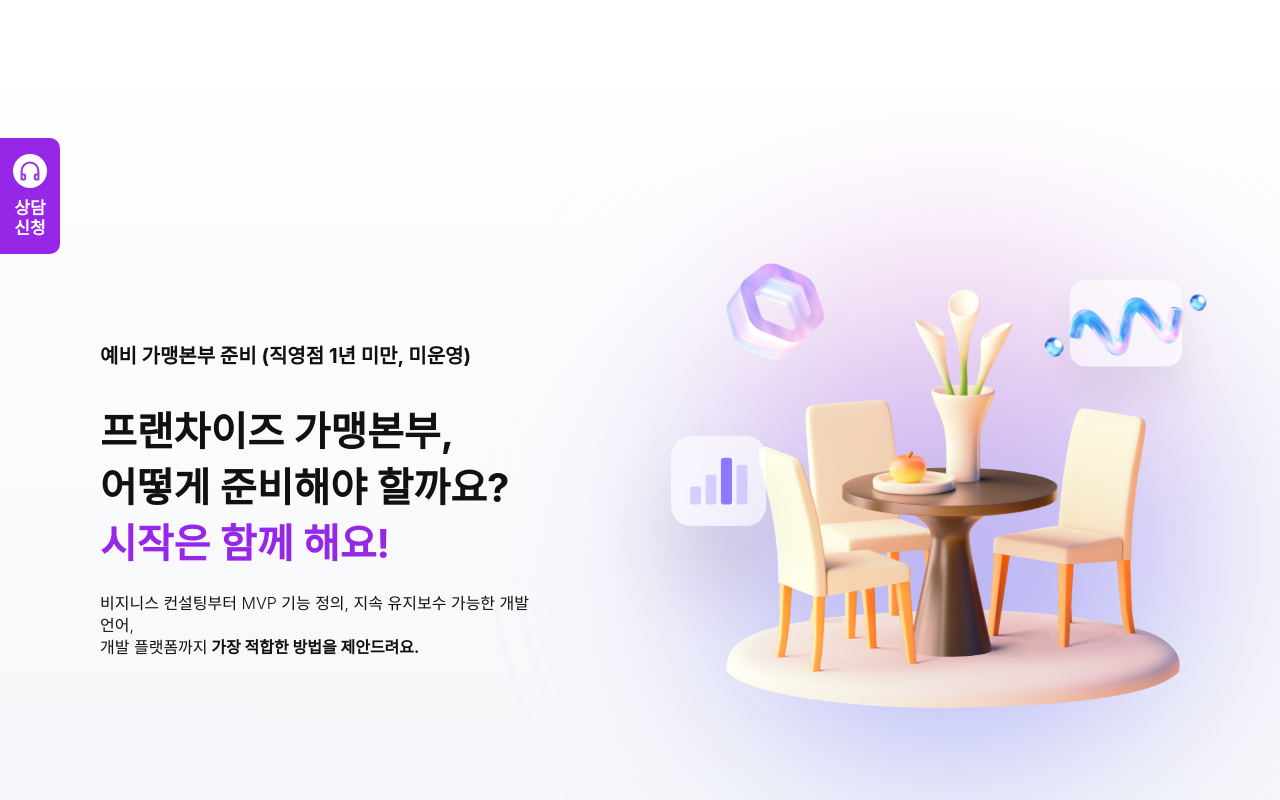
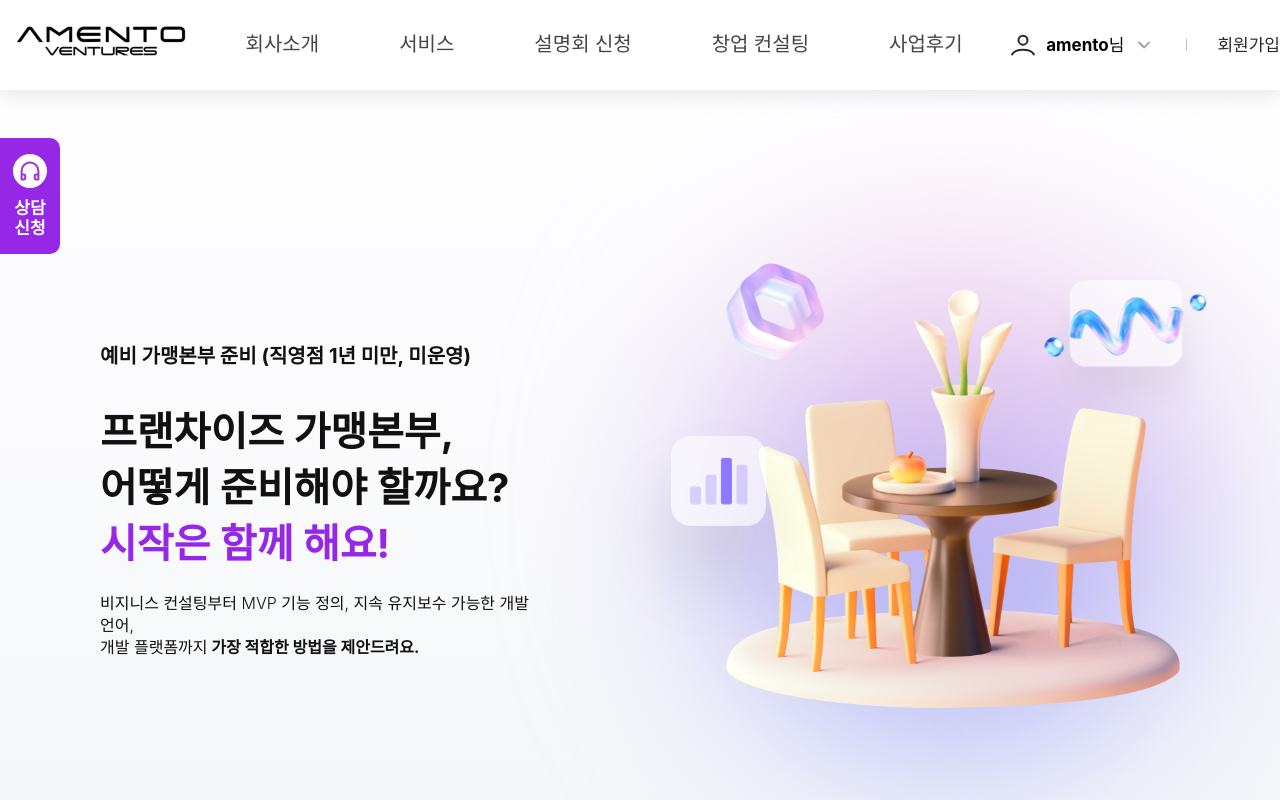
Before and after one commit to kimyeji89/amento, a React (Create React App) app: page / in a window 1280 px wide. Shown: the top 800 px of the page. Built offline with nearby package versions, Linux system fonts and the light colour scheme; a web font is replaced by a local one.

Commit message:
[MOD] 헤더, 푸터 주석 해제

```diff
--- a/src/App.js
+++ b/src/App.js
@@ -30,7 +30,7 @@ function App() {
   return (
     <>
       <Router>
-        {/* <Header /> */}
+        <Header />
         <SidePopUp />
         <Routes>
           <Route path="/" element={<HomePage />} />
@@ -63,7 +63,7 @@ function App() {
           <Route path="/changePwDetail" element={<ChangePwDetailPage />} />
           <Route path="/changePwDone" element={<ChangePwDonePage />} />
         </Routes>
-        {/* <Footer /> */}
+        <Footer />
       </Router>
     </>
   );
```
